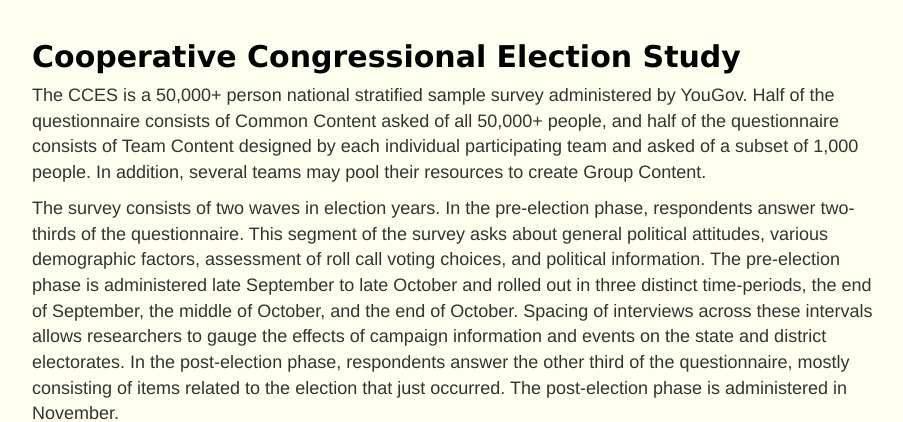
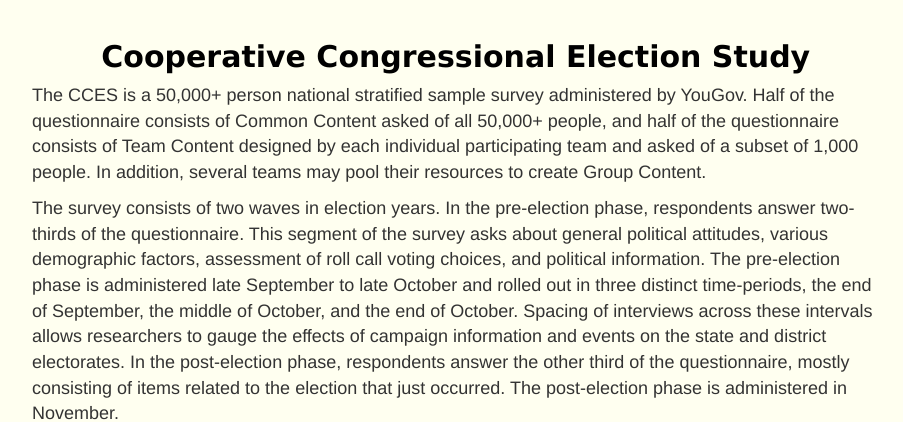
Before and after one commit to kimx3233/CCES_Analysis_2016, a Flask app: page /aboutcces in a window 1280 px wide. Shown: the part 52-474 px from the top of the page, without its empty margins (38-941 px from the left). Run offline with Flask 2, Linux system fonts and the light colour scheme; data that the repository does not hold is empty; parts of the project's set-up code (start-up, migrations or seed data) failed here and were passed over; some libraries are stand-ins or nearby versions.

Commit message:
heading changed

```diff
--- a/static/css/style.css
+++ b/static/css/style.css
@@ -27,7 +27,7 @@ h1 {
 font-family: Verdana;
 font-size: 30px;
 font-weight: bold;
-text-align: left;
+text-align: center;
 }
 
 h2 {
@@ -41,6 +41,7 @@ text-align: left;
 h3 {
 font-family: Verdana;
 font-weight: 300;
+font-weight: bold;
 text-align: center;
 }
 
--- a/templates/team.html
+++ b/templates/team.html
@@ -175,6 +175,7 @@
 </nav>
 <body>
         <h1>Meet the Team</h1>
+        <h3>UMN Data Analytics & Visualization Boot Camp</h3>
         <div class="row">
                 <div class="column">
                   <div class="card">
```
